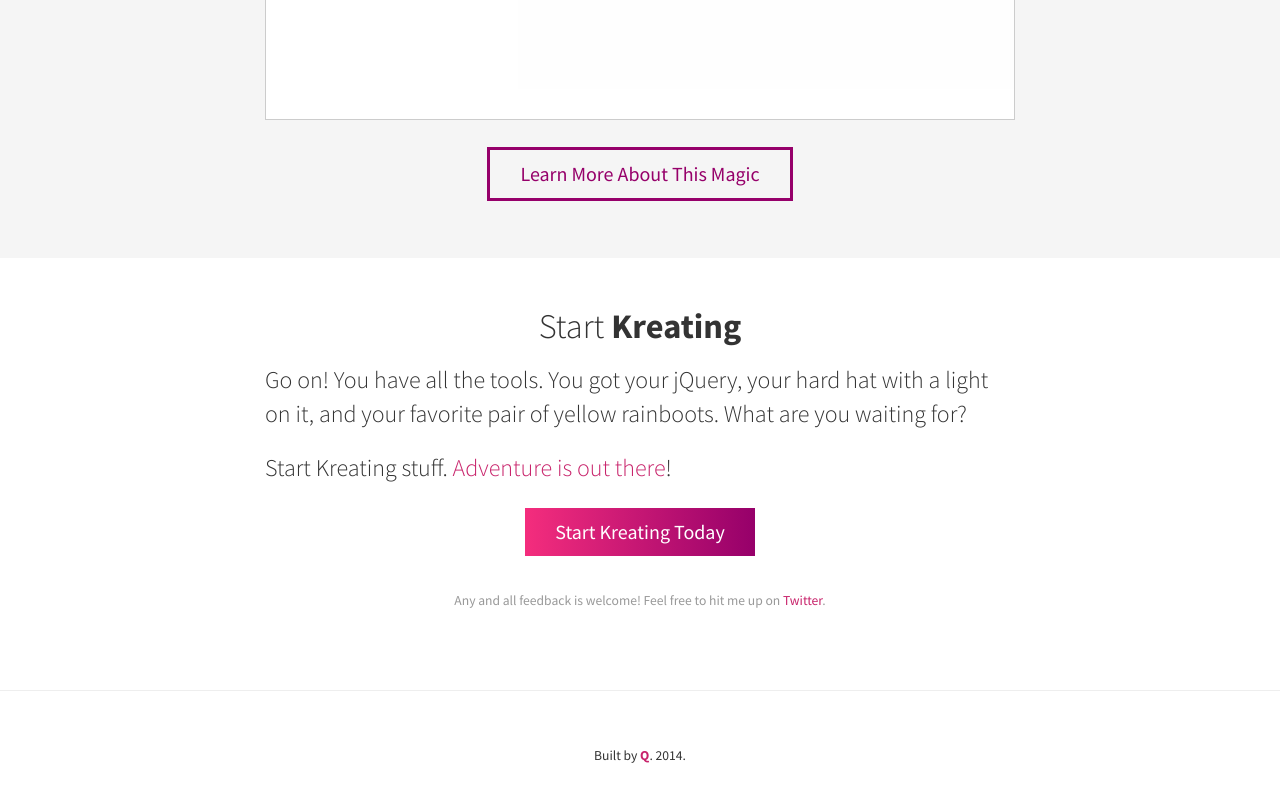
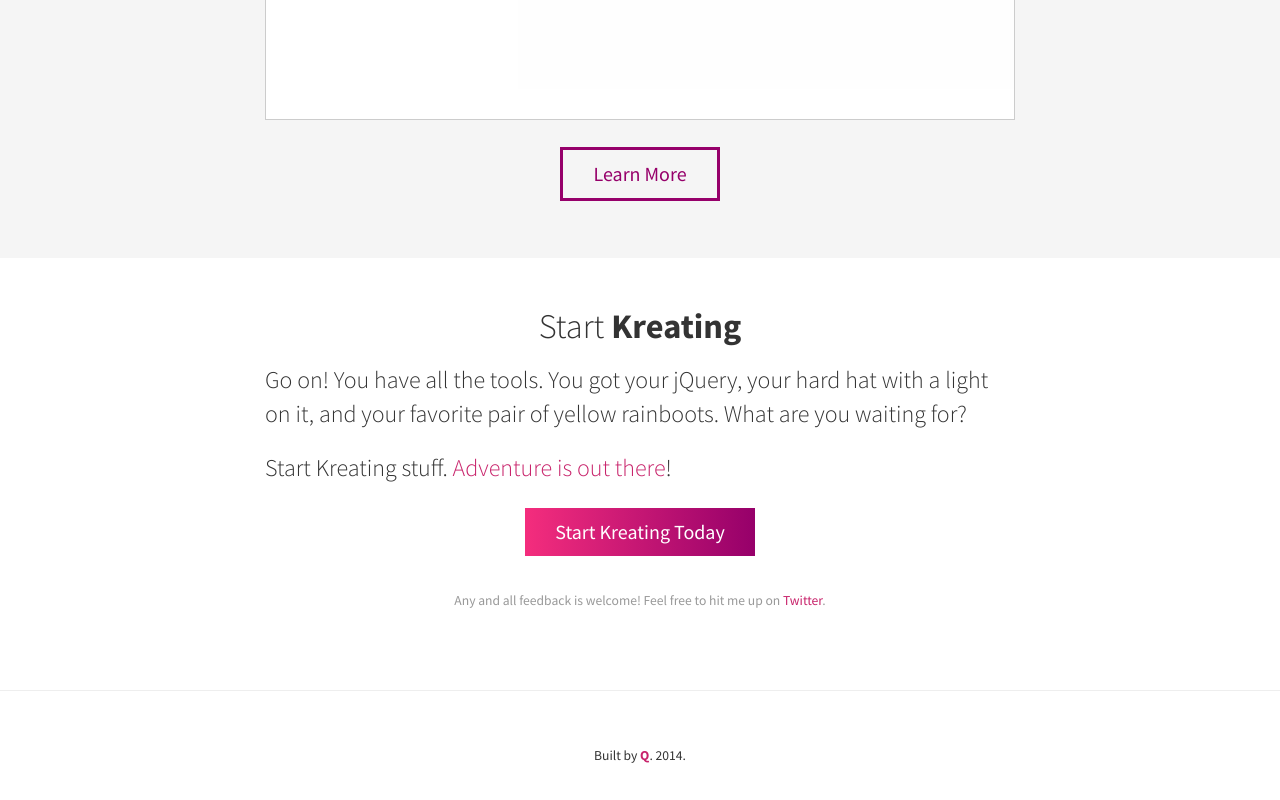
Before and after one commit to ItsJonQ/kreate, a plain HTML site: page index.html in a window 1280 px wide. Shown: the part 3454-4254 px from the top of the page. Drawn offline with Linux system fonts and the light colour scheme.

Commit message:
Fixed button link

```diff
--- a/index.html
+++ b/index.html
@@ -243,7 +243,7 @@
                         </pre>
                     </p>
                     <p class="text-center">
-                        <a href="https://github.com/ItsJonQ/kreate#options" class="btn btn-kreate bordered" title="Download Kreate">Learn More About This Magic</a>
+                        <a href="https://github.com/ItsJonQ/kreate#options" class="btn btn-kreate bordered" title="Download Kreate">Learn More</a>
                     </p>
                 </div>
             </div>
```
